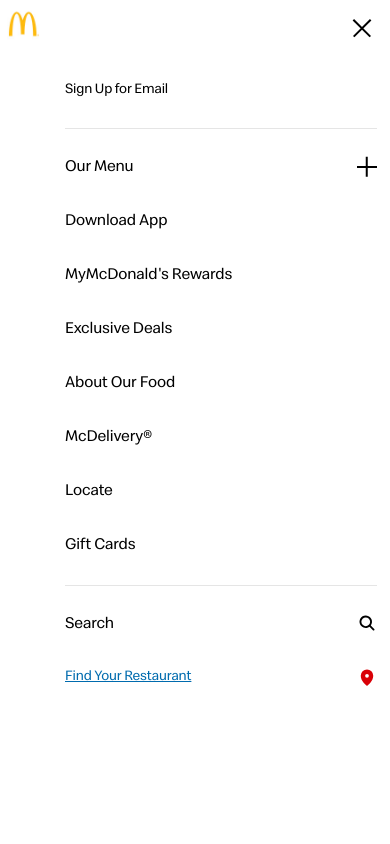
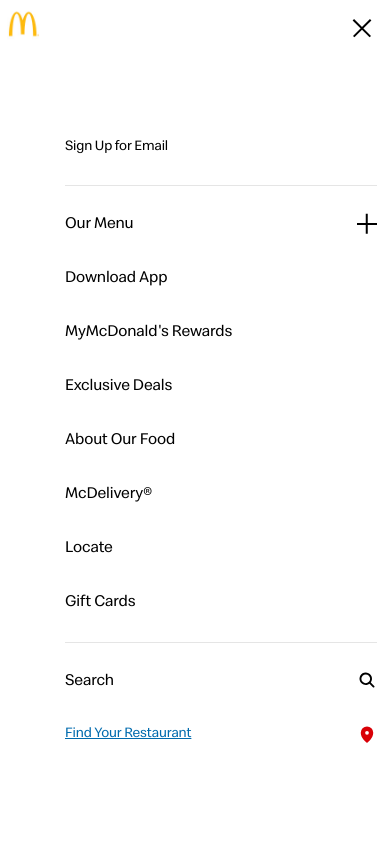
Before and after one commit to Mike-codelive/macdonalds-clone, a React (Vite) app: page /dowload-app in a window 390 px wide. Both pictures are taken after a click on the button 66 px from the left and 24 px from the top of the page. Shown: the top 844 px of the page. Built offline with nearby package versions, Linux system fonts and the light colour scheme.

Commit message:
Mobile Navbar bug fixed

```diff
--- a/src/pages/DownloadApp.jsx
+++ b/src/pages/DownloadApp.jsx
@@ -5,8 +5,10 @@
   return (
     <section>
       <div className="w-full max-w-[1170px] pt-[50px] lg:mx-auto lg:pt-[100px]">
-        <div className="mb-[17px] text-center text-[38px] font-bold leading-[56px] lg:w-[1194px] lg:text-[54px]">
-          <h1>McDonald’s App - Mobile Orders, McDonald's Rewards, and More</h1>
+        <div className="mb-[17px] text-center font-bold leading-[56px]">
+          <h1 className="text-[54px] leading-[56px]">
+            McDonald’s App - Mobile Orders, McDonald's Rewards, and More
+          </h1>
         </div>
         <div className="flex flex-wrap pt-[100px]">
           <div className="px-[15px] lg:w-[65.6%]">
--- a/src/ui/MobileNav.jsx
+++ b/src/ui/MobileNav.jsx
@@ -29,8 +29,8 @@
   return isOpen ? (
     <div className="mobile_nav fixed inset-0 z-50 flex items-center justify-center lg:hidden">
       <div className="h-full w-full overflow-y-auto bg-white">
-        <div className="fixed w-full bg-white">
-          <NavLink onClick={onClose} to={'./main'}>
+        <div className="relative bg-white">
+          <NavLink className="inline-block" onClick={onClose} to={'./main'}>
             <img className="h-3pc w-3pc" src="./logo.jpg" alt="Logo" />
           </NavLink>
           <button
```
